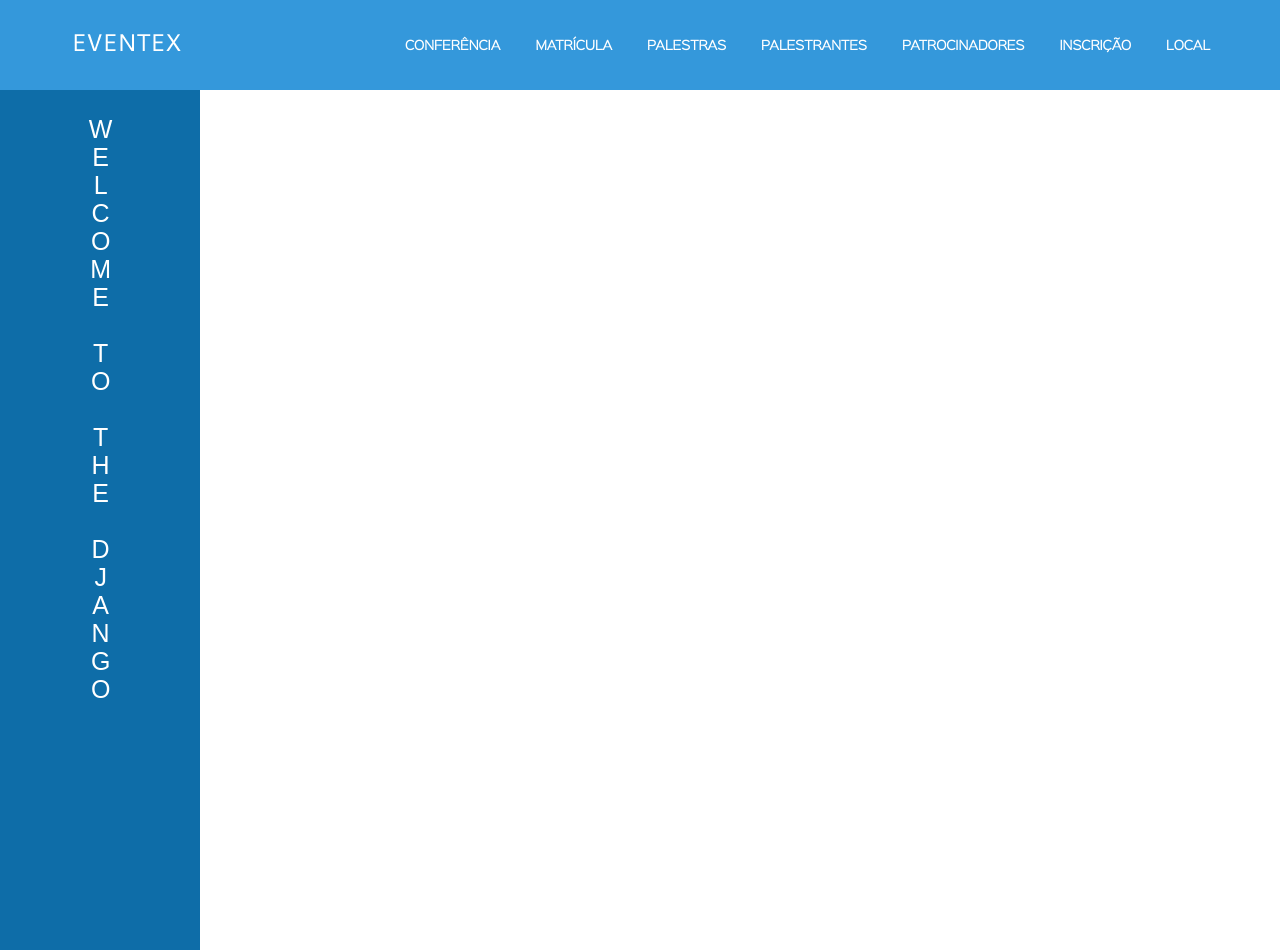
After one commit to AlissonSH/wttd_fenix, a Django app: page /cadastro/ in a window 1280 px wide. The commit adds this page. Run offline with Django 4.2, Linux system fonts and the light colour scheme; parts of the project's set-up code (start-up, migrations or seed data) failed here and were passed over.

Commit message:
Update: Adicao e ajuste do sidebar na matricula e palestra

```diff
--- a/eventex/core/static/css/main.css
+++ b/eventex/core/static/css/main.css
@@ -391,4 +391,47 @@ section header h2 {
     margin: 0;
 }
 
+html, body {
+    height: 100%;
+    margin: 0;
+    padding: 0;
+    overflow: hidden;
+}
+
+.main-container {
+    display: flex;
+    height: 100vh; /* Garante que o contêiner principal ocupe a altura total da tela */
+}
+
+.sidebar {
+    background-color: #0e6da8; /* Defina a cor de fundo como azul */
+    color: white;           /* Opcional: defina a cor do texto como branca para contraste */
+    padding: 25px;          /* Opcional: adicione padding para espaçamento interno */
+    width: 200px;         /* Largura fixa */
+    box-sizing: border-box; /* Inclui o padding e a borda no cálculo da largura e altura */
+    top: 0;
+    bottom: 0;
+    left: 0;
+    display: flex;
+    justify-content: center;
+}
+
+.content-area {
+    margin-left: 200px; /* Compensa a largura da barra lateral fixa */
+    padding: 25px;
+    box-sizing: border-box;
+    width: calc(100% - 200px); /* Ajusta a largura do conteúdo principal */
+    overflow-y: auto; /* Adiciona rolagem vertical ao conteúdo principal */
+}
+
+.sidebars-text {
+    font-size: 25px;
+    font-family: sans-serif;
+    text-transform: uppercase;
+    padding: 1%;
+    writing-mode: vertical-lr;
+    text-orientation: upright;
+    white-space: nowrap;
+}
+
 /* Fim Customização */
--- /dev/null
+++ b/eventex/core/templates/includes/sidebar.html
@@ -0,0 +1,3 @@
+<aside class="sidebars">
+    <div class="sidebars-text">Welcome to the django</div>
+</aside>
```
